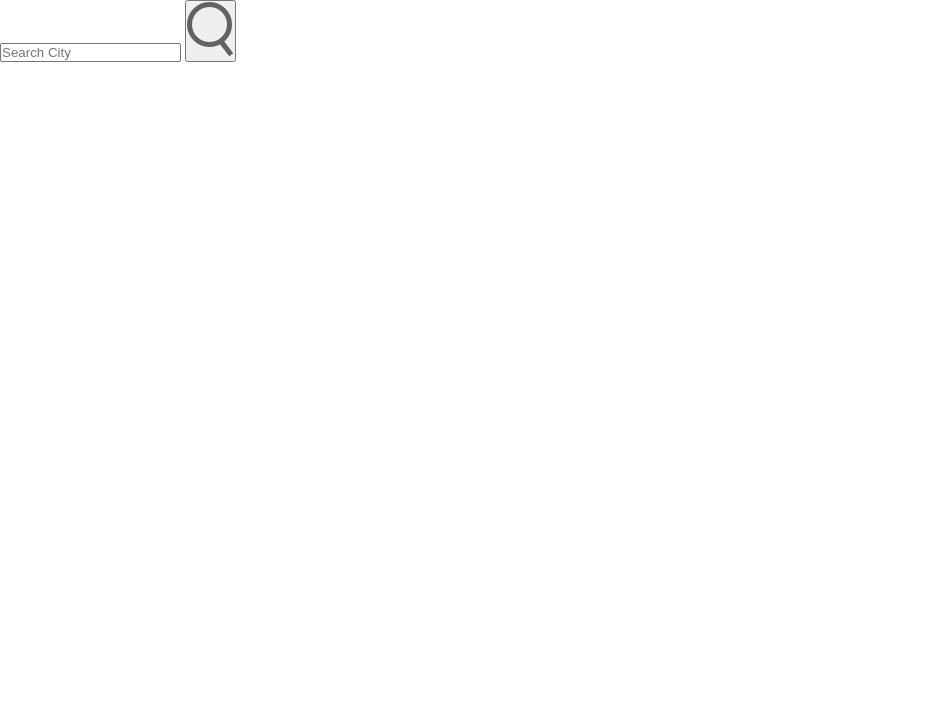
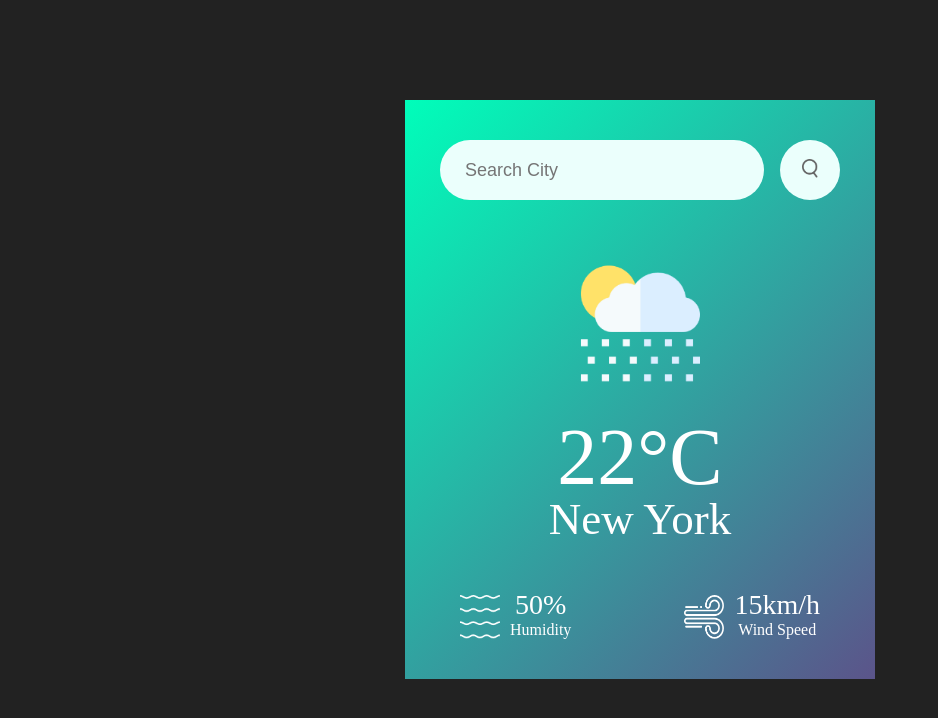
Before and after one commit to MoizSethi/weather-forecast, a plain HTML site: page index.html in a window 1280 px wide. Shown: the whole page, without its empty margins (0-938 px from the left). Drawn offline with Linux system fonts and the light colour scheme.

Commit message:
HTML CSS Updated Commit

```diff
--- a/css/style.css
+++ b/css/style.css
@@ -3,16 +3,77 @@
     margin: 0;
     box-sizing: border-box;
 }
-.main{
+body{
+    background: #222;
+}
+.card{
+    width: 90%;
+    max-width: 470px;
+    background: linear-gradient(135deg, #00feba, #5b548a);
+    color: #fff;
+    margin: 100px auto 0;
+    padding: 40px 35px;
+    text-align: center;
+}
+.search{
     width: 100%;
-    height: 100vh;
-    background: url(../images/bg.jpg);
-    background-size: cover;
+    display: flex;
+    align-items: center;
+    justify-content: space-between;
 }
-.overlay{
-    width: 100%;
-    height: 100%;
+.search input{
+    border: 0;
+    outline: 0;
+    background: #ebfffc;
+    color: #555;
+    padding: 10px 25px;
+    height: 60px;
+    border-radius: 30px;
+    flex: 1;
+    margin-right: 16px;
+    font-size: 18px;
+}
+.search button{
+    border: 0;
+    outline: 0;
+    background: #ebfffc;
+    border-radius: 50%;
+    width: 60px;
+    height: 60px;
+    cursor: pointer;
+}
+.search button img{
+    width: 16px;
+}
+.weather-icon{
+    width: 170px;
+    margin-top: 38px;
+}
+.weather h1{
+    font-size: 80px;
+    font-weight: 500;
+}
+.weather h2{
+    font-size: 45px;
+    font-weight: 400;
+    margin-top: -10px;
+}
+.details{
     display: flex;
-    flex-direction: column;
-    background-color: rgba(0, 0, 0, 0.3);
+    align-items: center;
+    justify-content: space-between;
+    padding: 0 20px;
+    margin-top: 50px;
 }
+.col{
+    display: flex;
+    align-items: left;
+}
+.col img{
+    width: 40px;
+    margin-right: 10px;
+}
+.humidity, .wind{
+    font-size: 28px;
+    margin-top: -6px;
+}
--- a/index.html
+++ b/index.html
@@ -12,6 +12,26 @@
             <input type="text" placeholder="Search City" spellcheck="false">
             <button><img src="images/search.png" alt=""></button>
         </div>
+        <div class="weather">
+            <img src="images/rain.png" class="weather-icon" alt="">
+            <h1 class="tamp">22°C</h1>
+            <h2 class="city">New York</h2>
+        </div>
+        <div class="details">
+            <div class="col">
+                <img src="images/humidity.png" alt="">
+                <div>
+                    <p class="humidity">50%</p>
+                    <p>Humidity</p>
+                </div>
+            </div>
+            <div class="col">
+                <img src="images/wind.png" alt="">
+                <div>
+                    <p class="wind">15km/h</p>
+                    <p>Wind Speed</p>
+                </div>
+            </div>
     </div>
     <script src="js/app.js"></script>
 </body>
```
